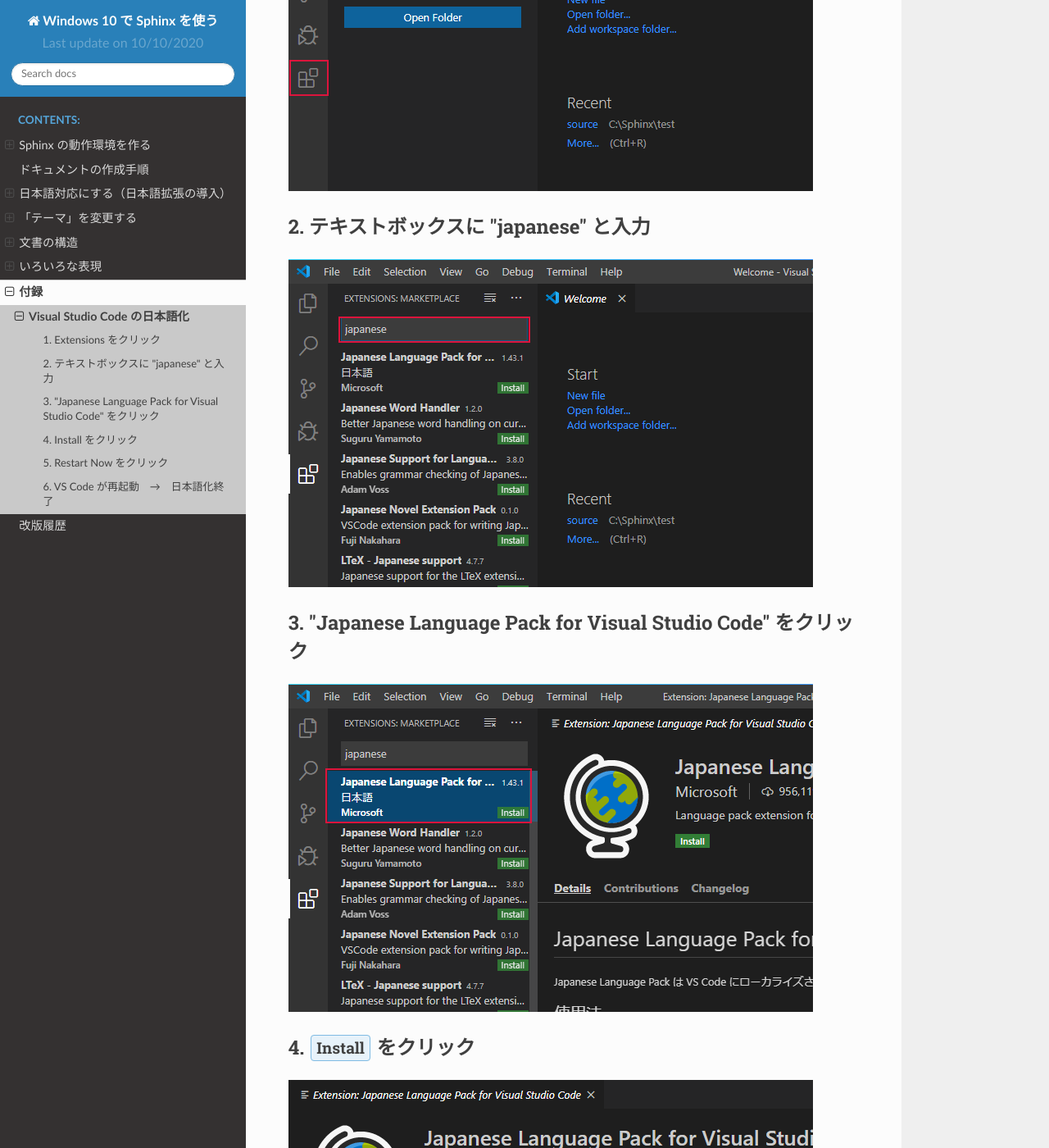
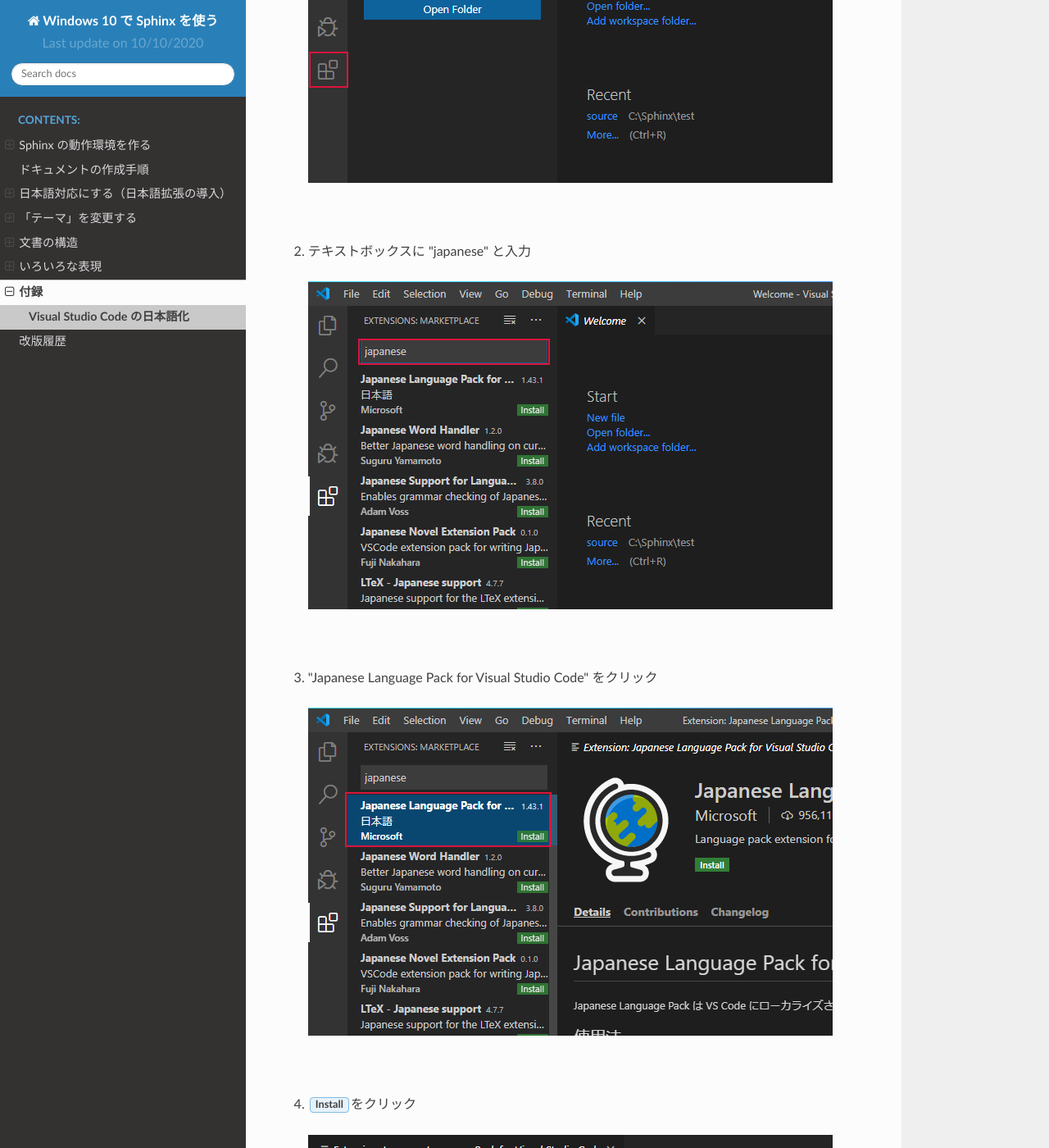
Before and after one commit to Botassky/Sphinx, a Sphinx documentation site: the page built from docs/appendix/vscode-ja.rst, in a window 1280 px wide and 1400 px high, scrolled down 394 px. Shown: the whole window at 82% size. Built offline with Sphinx 7.4.7 and the Read the Docs theme 2.0.0, drawn with Linux system fonts in a browser that asks for light colours; some of the changed text lies outside the part shown.

Commit message:
[update] Visual Studio Code の日本語化
・項番の付け方を変更した

```diff
--- a/docs/appendix/vscode-ja.rst
+++ b/docs/appendix/vscode-ja.rst
@@ -1,28 +1,40 @@
-.. vscode-ja:
+.. _vscode-ja:
 
 Visual Studio Code の日本語化
 ====================================================================================================
 
-1. :guilabel:`Extensions` をクリック
-----------------------------------------------------------------------------------------------------
-.. image:: img/2020-03-01_12h25_10.png
+#. :guilabel:`Extensions` をクリック
 
-2. テキストボックスに "japanese" と入力
-----------------------------------------------------------------------------------------------------
-.. image:: img/2020-03-01_12h25_43.png
+   .. image:: img/2020-03-01_12h25_10.png
 
-3. "Japanese Language Pack for Visual Studio Code" をクリック
-----------------------------------------------------------------------------------------------------
-.. image:: img/2020-03-01_12h26_21.png
+   |
 
-4. :guilabel:`Install` をクリック
-----------------------------------------------------------------------------------------------------
-.. image:: img/2020-03-01_12h27_08.png
+#. テキストボックスに "japanese" と入力
 
-5. :guilabel:`Restart Now` をクリック
-----------------------------------------------------------------------------------------------------
-.. image:: img/2020-03-01_12h27_38.png
+   .. image:: img/2020-03-01_12h25_43.png
 
-6. VS Code が再起動　→　日本語化終了
-----------------------------------------------------------------------------------------------------
-.. image:: img/2020-03-01_12h28_48.png
+   |
+
+#. "Japanese Language Pack for Visual Studio Code" をクリック
+
+   .. image:: img/2020-03-01_12h26_21.png
+
+   |
+
+#. :guilabel:`Install` をクリック
+
+   .. image:: img/2020-03-01_12h27_08.png
+
+   |
+
+#. :guilabel:`Restart Now` をクリック
+
+   .. image:: img/2020-03-01_12h27_38.png
+
+   |
+
+#. VS Code が再起動　→　日本語化終了
+
+   .. image:: img/2020-03-01_12h28_48.png
+
+   |
--- a/docs/changelog/changelog.rst
+++ b/docs/changelog/changelog.rst
@@ -1,4 +1,4 @@
-.. chnagelog:
+.. _chnagelog:
 
 改版履歴
 ====================================================================================================
```
Also changed, not shown: other parts of docs/changelog/changelog.rst (+2 -0 lines).
